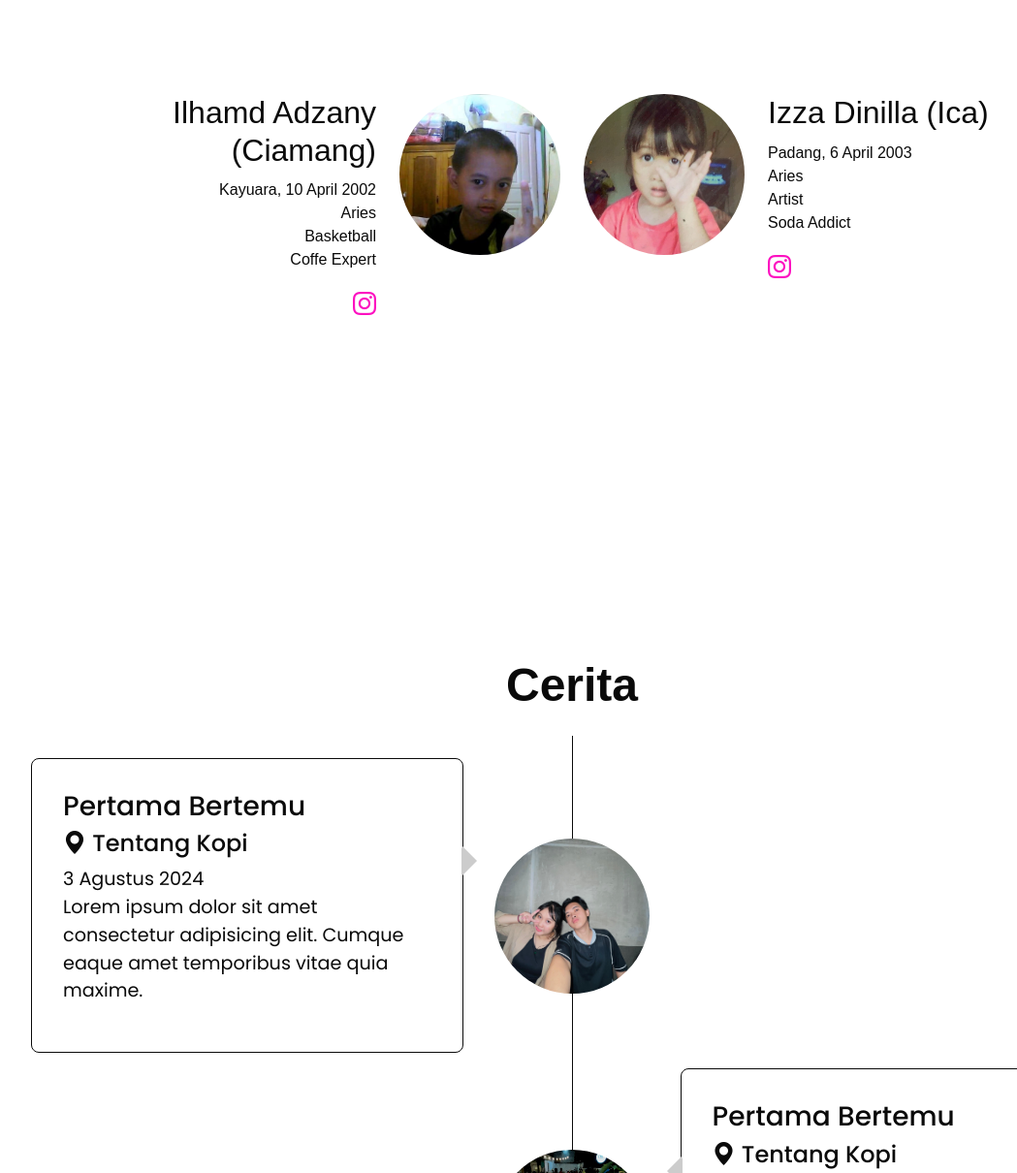
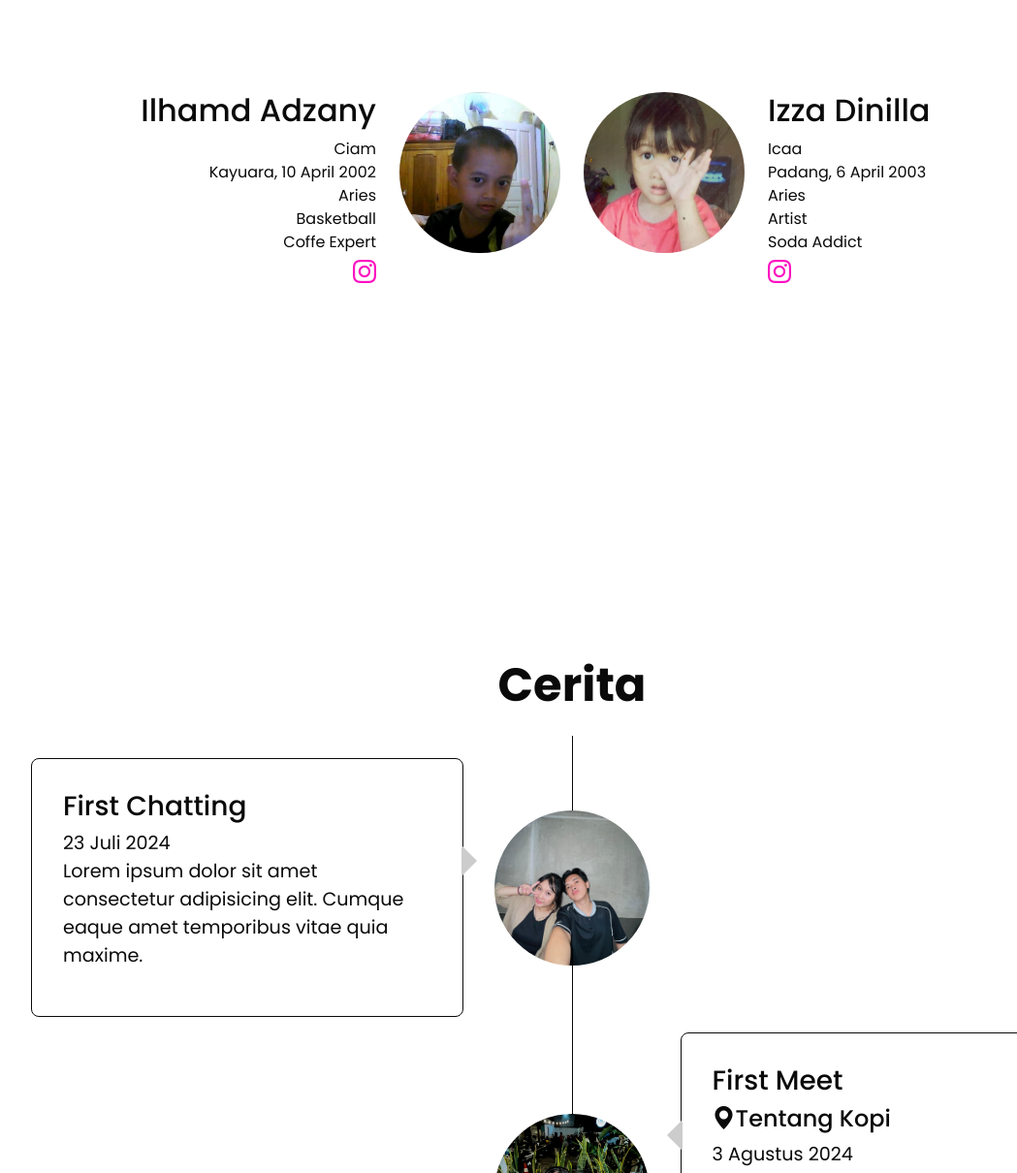
Before and after one commit to Adzanyjoel/Gallery, a plain HTML site: page index.html in a window 1280 px wide. Shown: the part 1169-2379 px from the top of the page at 97% size, without its empty margins (50-1099 px from the left). Drawn offline with nearby package versions, Linux system fonts and the light colour scheme.

Commit message:
update data

```diff
--- a/index.html
+++ b/index.html
@@ -91,8 +91,8 @@
           <div class="col-lg-6">
             <div class="row">
               <div class="col-8 text-end">
-                <h3>Ilhamd Adzany (Ciamang)</h3>
-                <p>Kayuara, 10 April 2002 <br> Aries <br>Basketball <br>Coffe Expert</p>
+                <h3>Ilhamd Adzany</h3>
+                <p>Ciam <br>Kayuara, 10 April 2002 <br> Aries <br>Basketball <br>Coffe Expert</p>
 
                 <a href="https://www.instagram.com/adzanyjoel" target="_blank"
                   ><i class="bi bi-instagram"></i
@@ -119,8 +119,8 @@
                 />
               </div>
               <div class="col-8">
-                <h3>Izza Dinilla (Ica)</h3>
-                <p>Padang, 6 April 2003 <br>Aries <br>Artist <br> Soda Addict </p>
+                <h3>Izza Dinilla</h3>
+                <p>Icaa <br>Padang, 6 April 2003 <br>Aries <br>Artist <br> Soda Addict </p>
                 <a href="https://www.instagram.com/malierich_" target="_blank"
                   ><i class="bi bi-instagram"></i
                 ></a>
@@ -152,9 +152,8 @@
                 ></div>
                 <div class="timeline-panel">
                   <div class="timeline-heading">
-                    <h3>Pertama Bertemu</h3>
-                    <h4 ><i class="bi bi-geo-alt-fill"></i> Tentang Kopi</h4>
-                    <span>3 Agustus 2024</span>
+                    <h3>First Chatting</h3>
+                    <span>23 Juli 2024</span>
                   </div>
                   <div class="timeline-body">
                     <p>
@@ -172,9 +171,9 @@
                 ></div>
                 <div class="timeline-panel">
                   <div class="timeline-heading">
-                    <h3>Pertama Bertemu</h3>
-                    <h4 ><i class="bi bi-geo-alt-fill"></i> Tentang Kopi</h4>
-                    <span>1 Agustus 2024</span>
+                    <h3>First Meet</h3>
+                    <h4 ><i class="bi bi-geo-alt-fill"></i>Tentang Kopi</h4>
+                    <span>3 Agustus 2024</span>
                   </div>
                   <div class="timeline-body">
                     <p>
@@ -191,10 +190,10 @@
                 ></div>
                 <div class="timeline-panel">
                   <div class="timeline-heading">
-                    <h3>Pertama Bertemu</h3>
-                    <h4 ><i class="bi bi-geo-alt-fill"></i> Tentang Kopi</h4>
+                    <h3>First Date</h3>
+                    <h4 ><i class="bi bi-geo-alt-fill"></i>Tentang Kopi</h4>
 
-                    <span>1 Agustus 2024</span>
+                    <span>7 Agustus 2024</span>
                   </div>
                   <div class="timeline-body">
                     <p>
--- a/style.css
+++ b/style.css
@@ -35,7 +35,7 @@ body {
 }
 
 .hero h1 {
-  font-family: "coming-soon", sans-serif;
+  font-family: "Poppins", sans-serif;
   font-style: italic;
   font-size: 3rem;
   color: var(--text);
@@ -64,7 +64,7 @@ body {
 
 .mynavbar .navbar-brand,
 .mynavbar .offcanvas-title {
-  font-family: "coming-soon", sans-serif;
+  font-family: "poppins", sans-serif;
   font-style: italic;
   font-size: 3.2rem;
   font-weight: bold;
@@ -84,7 +84,7 @@ body {
 
 .home h2 {
   color: var(--bg);
-  font-family: "coming-soon", sans-serif;
+  font-family: "poppins", sans-serif;
   font-size: 3rem;
   margin-top: 1rem;
   font-weight: bold;
@@ -92,8 +92,8 @@ body {
 
 .home p {
   font-size: 1.1rem;
-  font-family: "coming-soon", sans-serif;
-  margin-top: 10px;
+  font-family: "poppins", sans-serif;
+  margin-top: 1px;
   color: #666;
 }
 
@@ -102,15 +102,16 @@ body {
 }
 
 .home .couple h3 {
-  font-family: "coming-soon", sans-serif;
+  font-family: "poppins", sans-serif;
   font-size: 2rem;
   color: var(--bg);
 }
 
 .home .couple p {
-  font-family: "coming-soon", sans-serif;
+  font-family: "poppins", sans-serif;
   color: var(--bg);
   font-size: 1rem;
+  margin-bottom: 1px;
 }
 
 .home .couple i {
@@ -134,7 +135,7 @@ body {
 .story h2,
 .gallery h2 {
   color: var(--bg);
-  font-family: "coming-soon", sans-serif;
+  font-family: "poppins", sans-serif;
   font-size: 3rem;
   font-weight: bold;
 }
```
